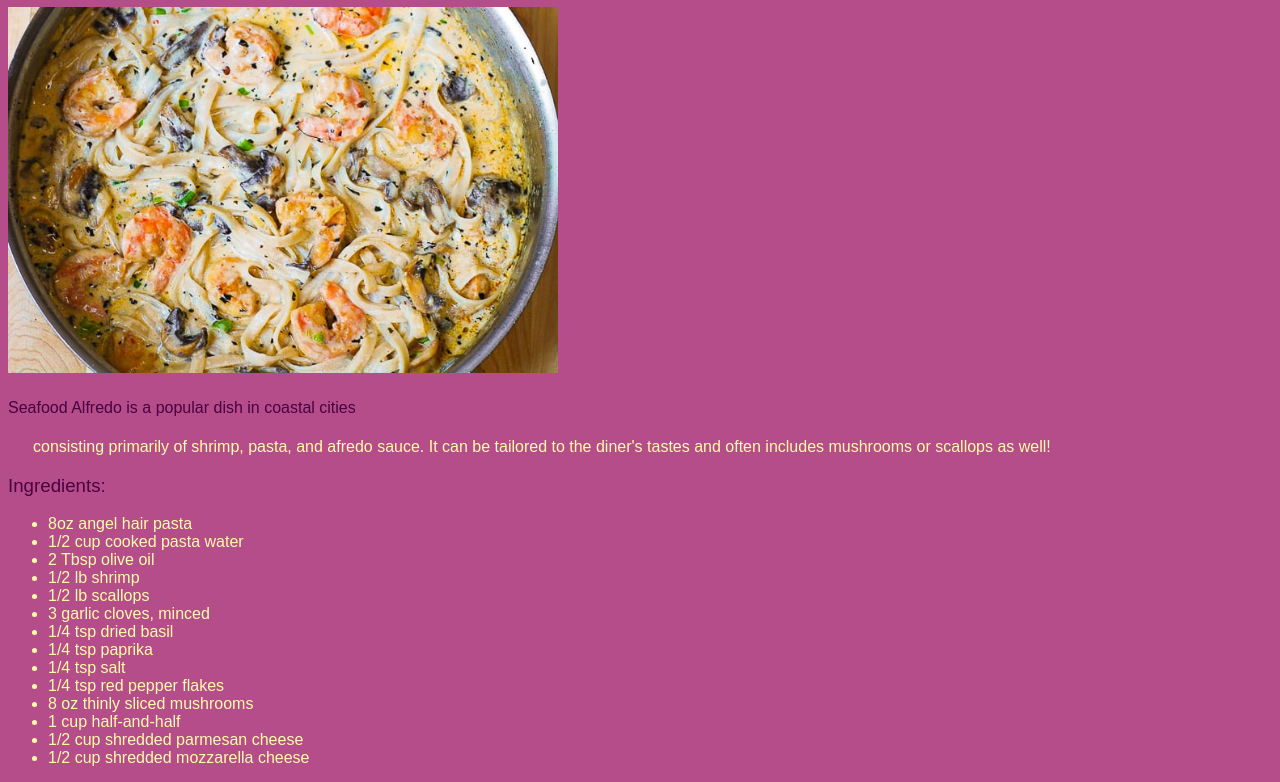
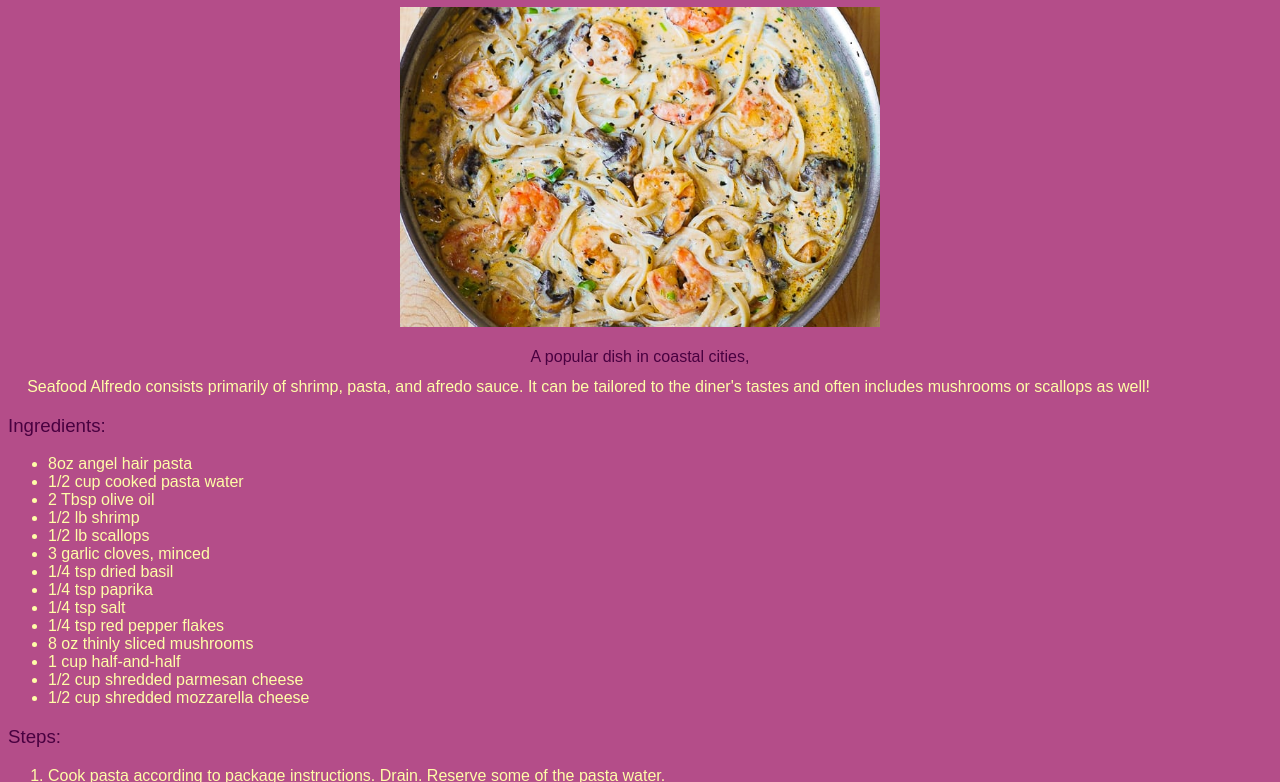
Before and after one commit to Justfixation/odin-recipes, a plain HTML site: page recipes/seafood-alfredo.html in a window 1280 px wide. Shown: the part 73-855 px from the top of the page. Drawn offline with Linux system fonts and the light colour scheme.

Commit message:
Add flexbox sizing to images and flavor text
Removed excess comments.

```diff
--- a/recipes/seafood-alfredo.html
+++ b/recipes/seafood-alfredo.html
@@ -8,9 +8,11 @@
 
 	<body>
 		<h1>Seafood Alfredo</h1>
-		<img src="../img/seafood-alfredo.jpg" alt="A creamy pot of seafood alfredo, complete with mushrooms".>
-		<h4 class="blue">Seafood Alfredo is a popular dish in coastal cities</h4>
-		<p>consisting primarily of shrimp, pasta, and afredo sauce. It can be tailored to the diner's tastes and often includes mushrooms or scallops as well!</p>
+		<div class="img">
+			<img src="../img/seafood-alfredo.jpg" alt="A creamy pot of seafood alfredo, complete with mushrooms".>
+			<h4 class="blue">A popular dish in coastal cities,</h4>
+		</div>
+			<p>Seafood Alfredo consists primarily of shrimp, pasta, and afredo sauce. It can be tailored to the diner's tastes and often includes mushrooms or scallops as well!</p>
 
 		<h3>Ingredients:</h3>
 		<ul>
--- a/styles/in-depth.css
+++ b/styles/in-depth.css
@@ -1,12 +1,25 @@
-img {
-  width: 550px;
-  height: auto;
+html {
+  box-sizing: border-box;
+}
+
+*, *::before, *::after {
+  box-sizing: inherit;
+}
+
+.img {
+  display: flex;
+  justify-content: center;
+  flex-direction: column;
+  margin-bottom: -2vw;
+}
+.img img {
+  height: 25vw;
+  width: auto;
+  margin-left: auto;
+  margin-right: auto;
 }
 
 *{
-  /*
-  #BA3FAB is a more vibrant purple, but feels too bright.
-  */
   background-color: #B44D89;
   color: rgb(255, 254, 168);
   font-family: Arial, Georgia;
@@ -15,6 +28,7 @@ img {
 h1{
   font-weight: 700;
   font-family: Serif, Helvetica, "Lucida Console", "Brush Script MT", Georgia, "Times New Roman";
+  text-align: center;
 }
 
 h1,
@@ -28,5 +42,9 @@ h6 {
 }
 
 p {
-  text-indent: 25px;
+  text-indent: 1.5vw;
 }
+
+h4 {
+  text-align: center;
+}
--- a/styles/index-style.css
+++ b/styles/index-style.css
@@ -1,6 +1,18 @@
-img {
-  width: 550px;
-  height: auto;
+html {
+  box-sizing: border-box;
+}
+
+*, *::before, *::after {
+  box-sizing: inherit;
+}
+
+.img {
+ display: flex;
+ justify-content: center;
+}
+
+.img img {
+  width: 50vw;
 }
 
 * {
@@ -8,23 +20,20 @@ img {
   background-color: rgb(255, 254, 203);
 }
 
-/*
 a {
-  color: #0B96C4;
-  text-decoration: underline;
+  display: block;
+  margin: 1.5vw;
+  margin-left: 0;
 }
-*/
 
 h1 {
   color: black;
   font-weight: 700;
   font-family: Serif, Helvetica, "Lucida Console", "Brush Script MT", Georgia, "Times New Roman";
+  text-align: center;
 }
 
 .blue {
-  /*
-  #54A3B2 is a softer blue, but with slightly less visibility if it isn't bold.
- */
   color: #5A72A5;
   /*
   501 is bold, anything less is not.
--- a/styles/simple.css
+++ b/styles/simple.css
@@ -1,24 +1,36 @@
+html {
+  box-sizing: border-box;
+}
+
+*, *::before, *::after {
+  box-sizing: inherit;
+}
+
 img {
-  width: 550px;
-  height: auto;
+  height: 25vw;
+  width: auto;
+  display: flex;
+}
+
+.img img {
+  margin-left: auto;
+  margin-right: auto;
 }
 
 *{
-  /*
-  #54A3B2 a brighter blue.
-  */
   background-color: #5A72A5;
   color: rgb(255, 254, 168);
   font-family: Arial, Georgia;
 }
 
 p {
-  text-indent: 25px;
+  text-indent: 1.5vw;
 }
 
 h1 {
   font-weight: 700;
   font-family: Serif, Helvetica, "Lucida Console", "Brush Script MT", Georgia, "Times New Roman";
+  text-align: center;
 }
 
 h1,
@@ -27,9 +39,6 @@ h3,
 h4,
 h5,
 h6 {
-  /*
-  #5A72A5is a much softer blue.
-  */
   color: #1E095C;
   font-weight: 501;
 }
```
Also changed, not shown: index.html (+10 -22 lines), recipes/broiled-fish.html (+5 -3 lines), recipes/italian-sub.html (+4 -2 lines), recipes/nest-test.html (+0 -6 lines), recipes/okonomiyaki.html (+5 -2 lines), recipes/soboro-don.html (+5 -6 lines).
